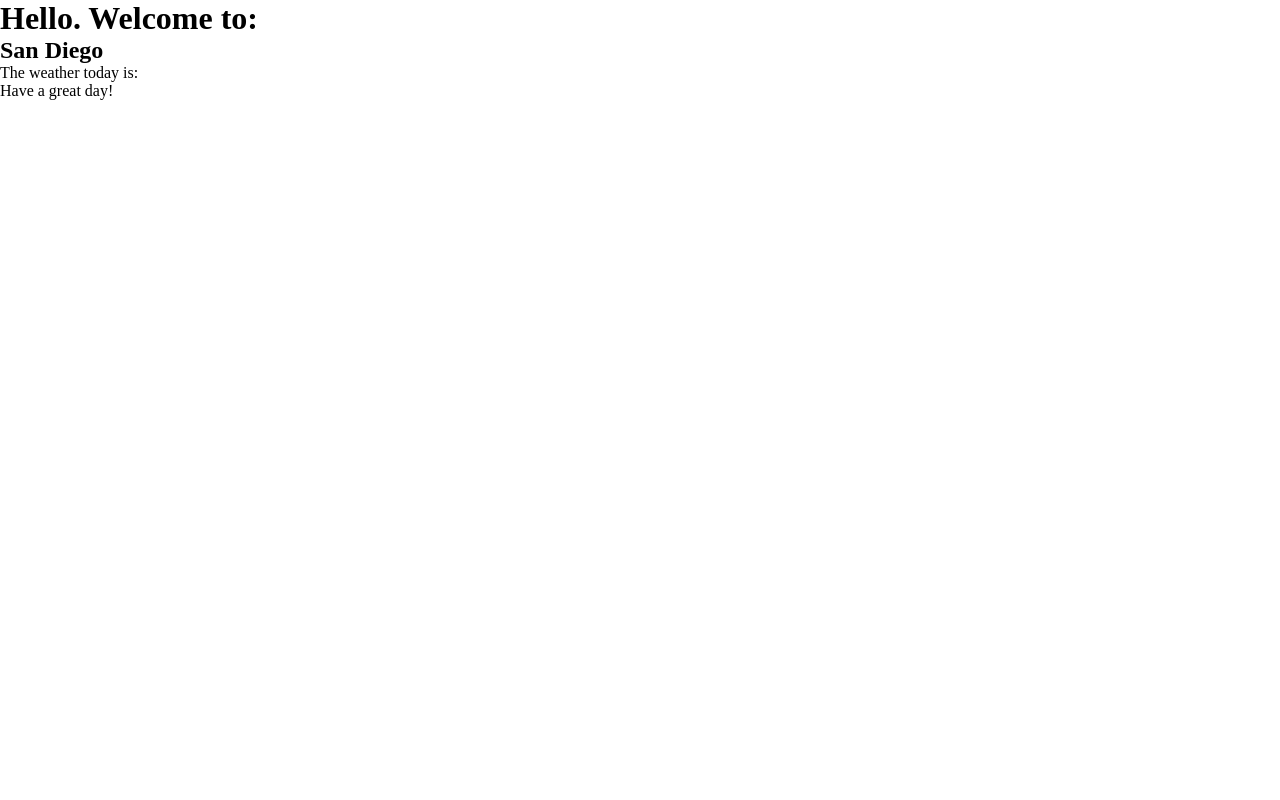
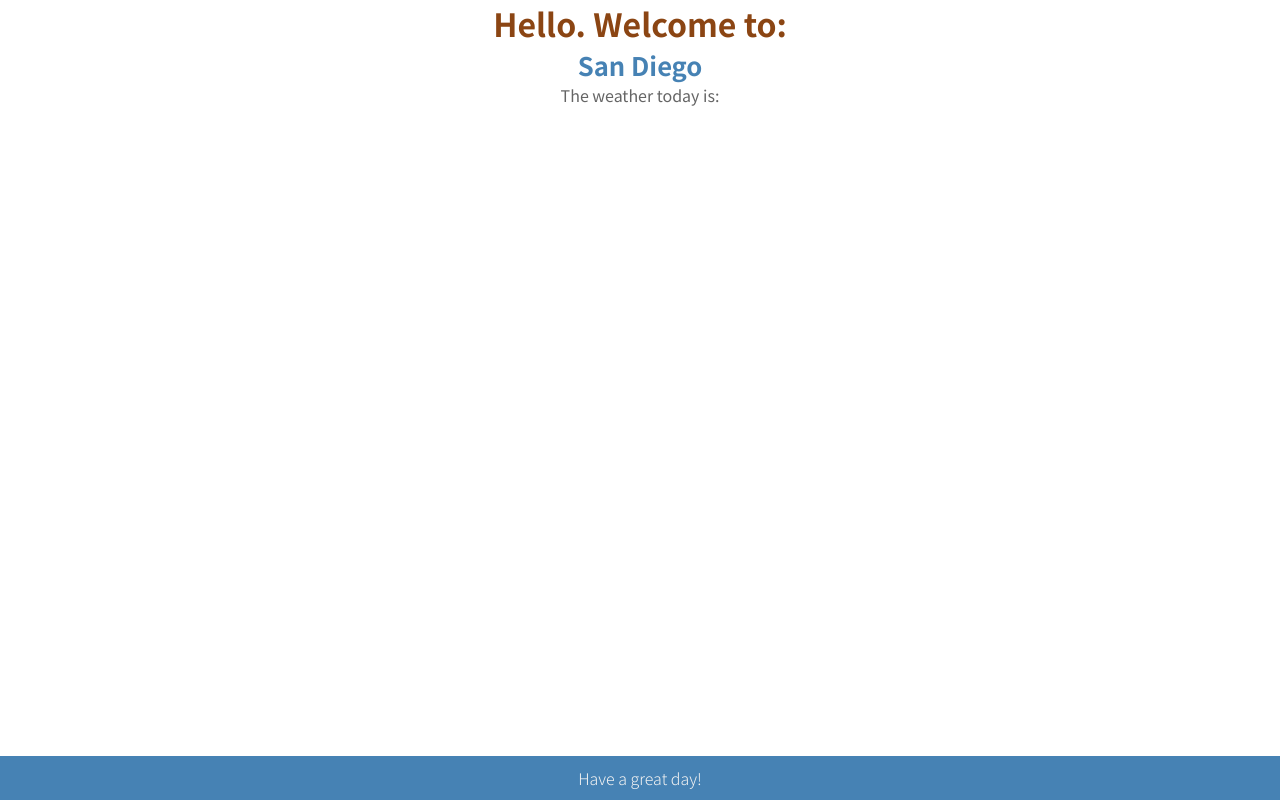
Before and after one commit to courtney-teed/m14-hw11-teed-courtney, a website: page index.html in a window 1280 px wide. Drawn offline with Linux system fonts and the light colour scheme.

Commit message:
Style page elements

```diff
--- a/index.html
+++ b/index.html
@@ -21,6 +21,8 @@
 
 	<body>
 
+		<div class="page-content">
+
 			<header>
 				<h1>Hello. Welcome to:</h1>
 			</header>
@@ -30,7 +32,9 @@
 				<p>The weather today is: </p>
 			</main>
 
-			<footer>Have a great day!</footer>
+		</div>
+
+			<footer class="footer">Have a great day!</footer>
 
 		<script src="lib/main.js"></script>
 
--- a/main.css
+++ b/main.css
@@ -7,3 +7,46 @@
 article, aside, details, figcaption, figure, footer, header, main, nav, section, summary {
 	display:block;
 }
+
+html, body {
+	height: 100%;
+}
+
+body {
+	font-family: 'Noto Sans TC', sans-serif;
+	display: flex;
+	flex-direction: column;
+}
+
+header, main, footer {
+	text-align: center;
+}
+
+h1 {
+	font-size: 2rem;
+	color: #8B4513;
+}
+
+h2 {
+	font-size: 1.6rem;
+	color: #4682B4;
+}
+
+main {
+	color: #656565;
+}
+
+.page-content {
+  flex: 1 0 auto;
+}
+.footer {
+  flex-shrink: 0;
+}
+
+footer {
+	color: #f2f2f2;
+	background-color: #4682B4;
+	padding: 10px;
+	font-size: 1rem;
+	font-weight: 300;
+}
```
